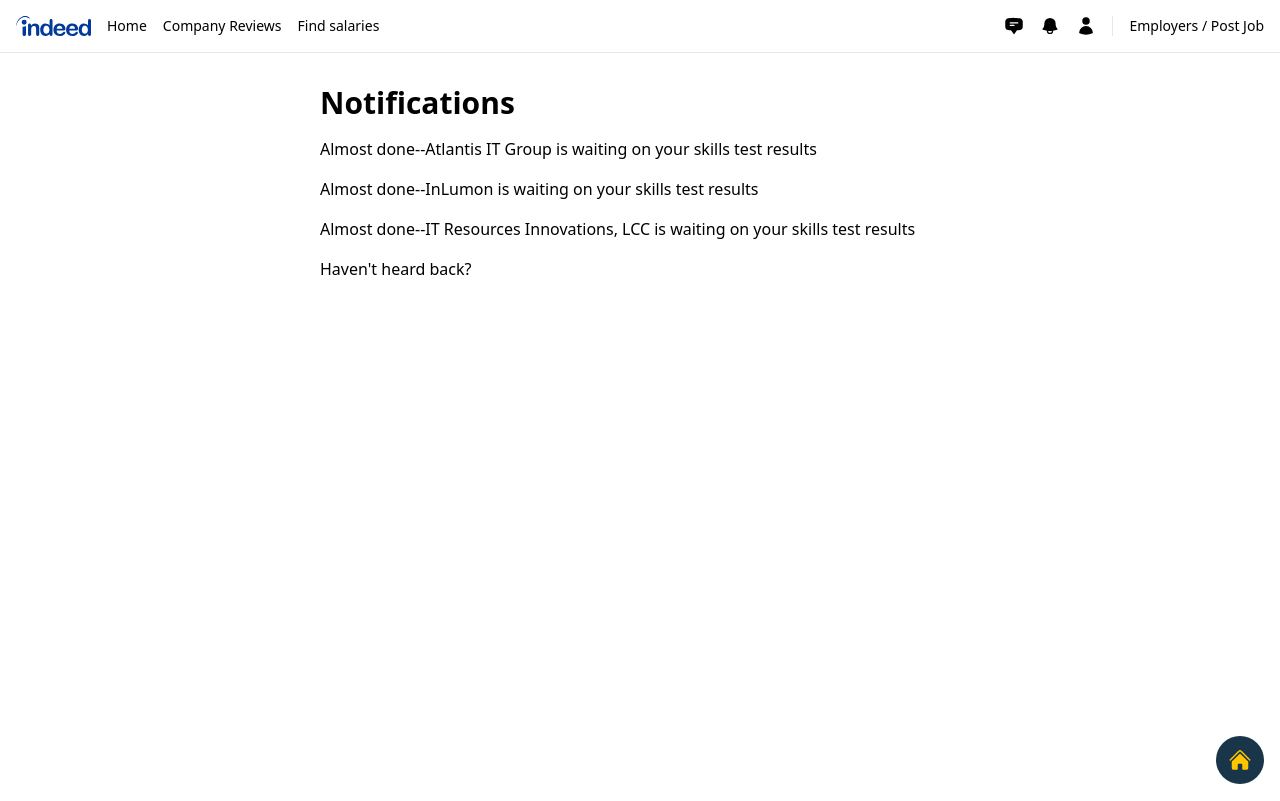
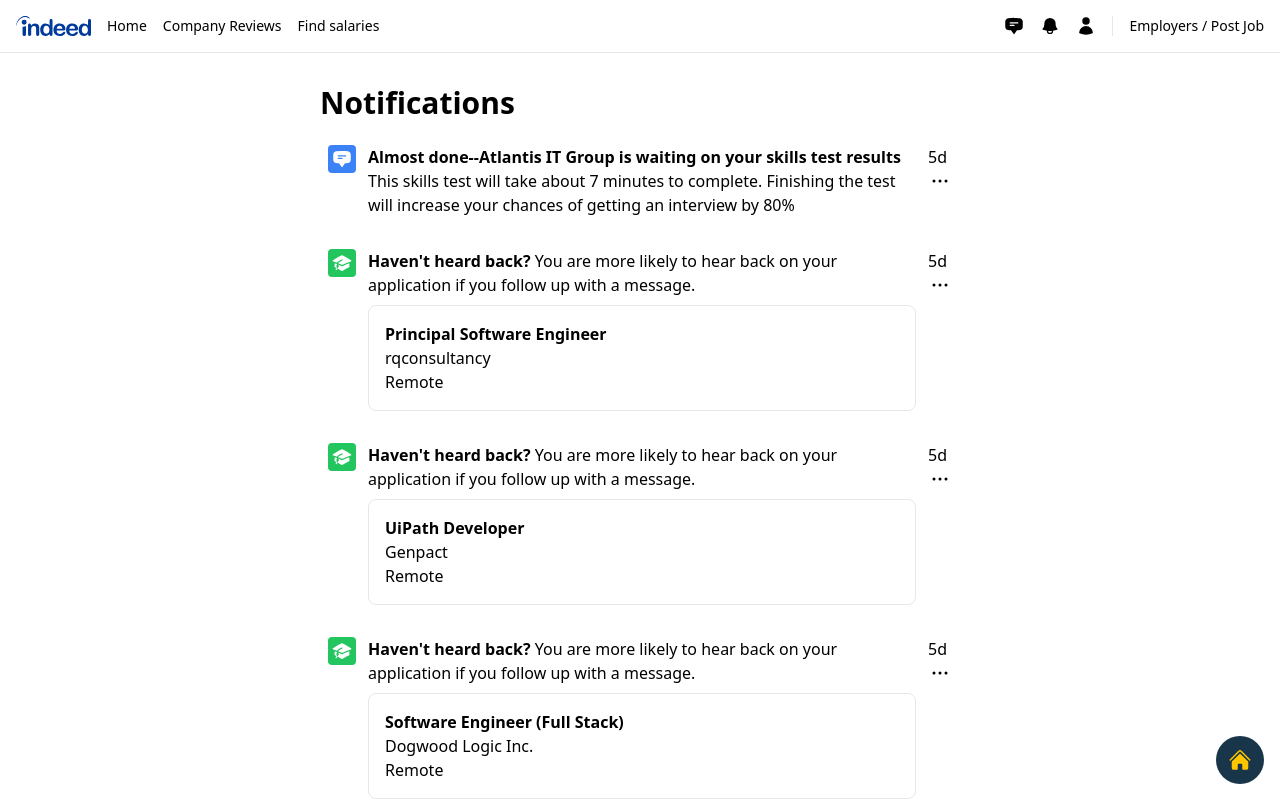
Before and after one commit to b4conjuice/steal, a Next.js app: page /indeed in a window 1280 px wide. Shown: the top 801 px of the page. Built offline with nearby package versions, Linux system fonts and the light colour scheme.

Commit message:
fix notifications design

```diff
--- a/src/app/[page]/_components/Indeed/index.tsx
+++ b/src/app/[page]/_components/Indeed/index.tsx
@@ -3,50 +3,103 @@
   BellIcon,
   ChatBubbleBottomCenterTextIcon,
   UserIcon,
+  AcademicCapIcon,
+  EllipsisHorizontalIcon,
 } from '@heroicons/react/24/solid'
 import Link from 'next/link'
 
 import { Main } from '@/components/ui'
 import Logo from './Logo'
 
+const ChatNotificationIcon = () => (
+  <div>
+    <div className='rounded bg-blue-500 p-1'>
+      <ChatBubbleBottomCenterTextIcon className='h-5 w-5 text-white' />
+    </div>
+  </div>
+)
+const HatNotificationIcon = () => (
+  <div>
+    <div className='rounded bg-green-500 p-1'>
+      <AcademicCapIcon className='h-5 w-5 text-white' />
+    </div>
+  </div>
+)
+
 const notifications = [
   {
-    icon: {
-      backgroundColorClassName: 'bg-blue-500',
-      Component: () => <p />,
-    },
+    type: 'test',
+    Icon: ChatNotificationIcon,
     title:
       'Almost done--Atlantis IT Group is waiting on your skills test results',
-    description: '',
+    description:
+      'This skills test will take about 7 minutes to complete. Finishing the test will increase your chances of getting an interview by 80%',
     date: '',
   },
   {
-    icon: {
-      backgroundColorClassName: 'bg-blue-500',
-      Component: () => <p />,
+    type: 'message',
+    Icon: HatNotificationIcon,
+    title: "Haven't heard back?",
+    description:
+      'You are more likely to hear back on your application if you follow up with a message.',
+    date: '',
+    listing: {
+      role: 'Principal Software Engineer',
+      company: 'rqconsultancy',
+      location: 'Remote',
     },
-    title: 'Almost done--InLumon is waiting on your skills test results',
-    description: '',
-    date: '',
   },
   {
-    icon: {
-      backgroundColorClassName: 'bg-blue-500',
-      Component: () => <p />,
+    type: 'message',
+    Icon: HatNotificationIcon,
+    title: "Haven't heard back?",
+    description:
+      'You are more likely to hear back on your application if you follow up with a message.',
+    date: '',
+    listing: {
+      role: 'UiPath Developer',
+      company: 'Genpact',
+      location: 'Remote',
     },
-    title:
-      'Almost done--IT Resources Innovations, LCC is waiting on your skills test results',
-    description: '',
-    date: '',
   },
   {
-    icon: {
-      backgroundColorClassName: 'bg-green-500',
-      Component: () => <p />,
+    type: 'message',
+    Icon: HatNotificationIcon,
+    title: "Haven't heard back?",
+    description:
+      'You are more likely to hear back on your application if you follow up with a message.',
+    date: '',
+    listing: {
+      role: 'Software Engineer (Full Stack)',
+      company: 'Dogwood Logic Inc.',
+      location: 'Remote',
     },
+  },
+  {
+    type: 'message',
+    Icon: HatNotificationIcon,
     title: "Haven't heard back?",
-    description: '',
+    description:
+      'You are more likely to hear back on your application if you follow up with a message.',
     date: '',
+    listing: {
+      role: 'Front End Web Developer',
+      company: 'First Arriving',
+      location: 'Remote',
+    },
+  },
+  {
+    type: 'message',
+    Icon: HatNotificationIcon,
+    title: "Haven't heard back?",
+    description:
+      'You are more likely to hear back on your application if you follow up with a message.',
+    date: '',
+    listing: {
+      role: 'Senior Software Developer',
+      company: 'Brooksource',
+      location: 'Remote',
+    },
   },
 ]
 
@@ -101,8 +154,36 @@
             // ...notifications,
           ].map(notification => (
             <li key={notification.title}>
-              <h2>{notification.title}</h2>
-              <p>{notification.description}</p>
+              <a
+                href='#'
+                className='flex space-x-3 rounded p-2 transition hover:bg-gray-200'
+              >
+                <notification.Icon />
+                {notification.type === 'test' ? (
+                  <div>
+                    <h2 className='font-bold'>{notification.title}</h2>
+                    <p>{notification.description}</p>
+                  </div>
+                ) : (
+                  <div className='space-y-2'>
+                    <p>
+                      <span className='font-bold'>{notification.title}</span>{' '}
+                      <span>{notification.description}</span>
+                    </p>
+                    <div className='rounded-lg border border-gray-200 p-4'>
+                      <h3 className='font-bold'>
+                        {notification.listing?.role}
+                      </h3>
+                      <p>{notification.listing?.company}</p>
+                      <p>{notification.listing?.location}</p>
+                    </div>
+                  </div>
+                )}
+                <div>
+                  <div>5d</div>
+                  <EllipsisHorizontalIcon className='h-6 w-6' />
+                </div>
+              </a>
             </li>
           ))}
         </ul>
```
Also changed, not shown: 1 other file (tests, documents, lock files or other folders).
